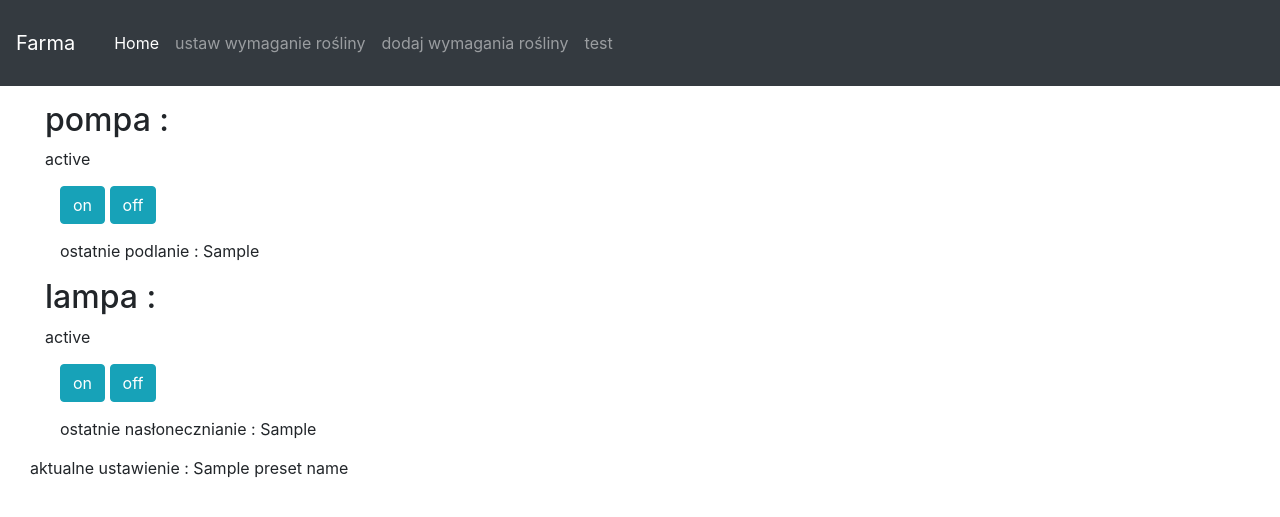
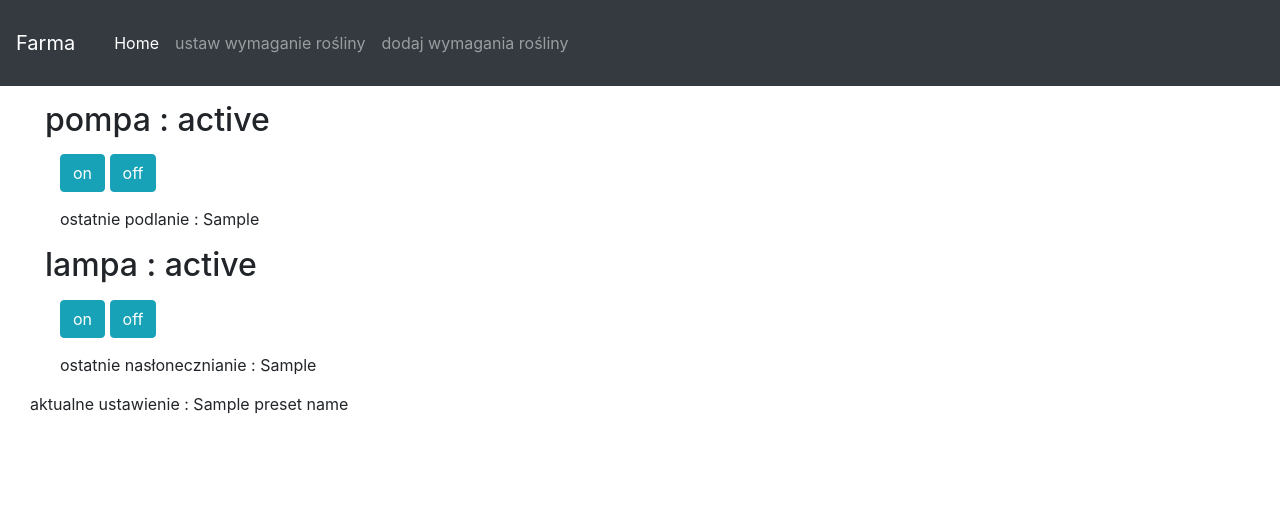
Before and after one commit to bboydexter1/PlantUpkeep, a Flask app: template templates/index.html in a window 1280 px wide. Shown: the top 517 px of the page. Run offline with Flask 2, Linux system fonts and the light colour scheme; the template is opened without the code that fills it: most values are stand-ins (such as "Sample title", 1, 10 or a date in 2020); some libraries are stand-ins or nearby versions.

Commit message:
removed test from navbar

```diff
--- a/main.py
+++ b/main.py
@@ -13,7 +13,7 @@ def index():
     lampState = Raspi.checkPin(16)
     currentPreset = Models.CurrentPlant.query.first()
     presetDetails = Models.PlantPreset.query.filter_by(id=currentPreset.plantPreset).first()
-    return render_template('index.html' , pumpStatus = state , lastWatering=currentPreset.LastWatering , lampStatus=lampState , lastIrradiation = currentPreset.LastIrradiation, presetName = presetDetails.name)
+    return render_template('index.html' , pumpStatus = pumpState , lastWatering=currentPreset.LastWatering , lampStatus=lampState , lastIrradiation = currentPreset.LastIrradiation, presetName = presetDetails.name)
 
 @Models.app.route('/addPreset', methods=['GET', 'POST'])
 def addPreset():
--- a/templates/includes/navBar.html
+++ b/templates/includes/navBar.html
@@ -14,9 +14,6 @@
         <li class="nav-item">
           <a class="nav-link" href="/addPreset">dodaj wymagania rośliny</a>
         </li>
-        <li class="nav-item">
-          <a class="nav-link" href="/test">test</a>
-        </li>
       </ul>
     </div>
- </nav>
+</nav>
--- a/templates/index.html
+++ b/templates/index.html
@@ -3,7 +3,7 @@
 {%block body%}
 <div id="main">
 	<div>
-		<h2 >pompa : </h2><a id="pumpStatus">{{pumpStatus}}</a>
+		<h2 >pompa : {{pumpStatus}}</h2>
 		<div>
 			<a href="/on" class="btn btn-info" role="button">on</a>
 			<a href="/off" class="btn btn-info" role="button">off</a>
@@ -11,7 +11,7 @@
 		<div ><a>ostatnie podlanie :	{{lastWatering}}</a></div>
 	</div>
 	<div>
-		<h2 >lampa : </h2> <a id="lampStatus">{{lampStatus}}</a>
+		<h2 >lampa :  {{lampStatus}}</h2>
 		<div>
 			<a href="/on" class="btn btn-info" role="button">on</a>
 			<a href="/off" class="btn btn-info" role="button">off</a>
```
Also changed, not shown: .mypy_cache/3.7/main.meta.json, .mypy_cache/3.7/models.meta.json.
